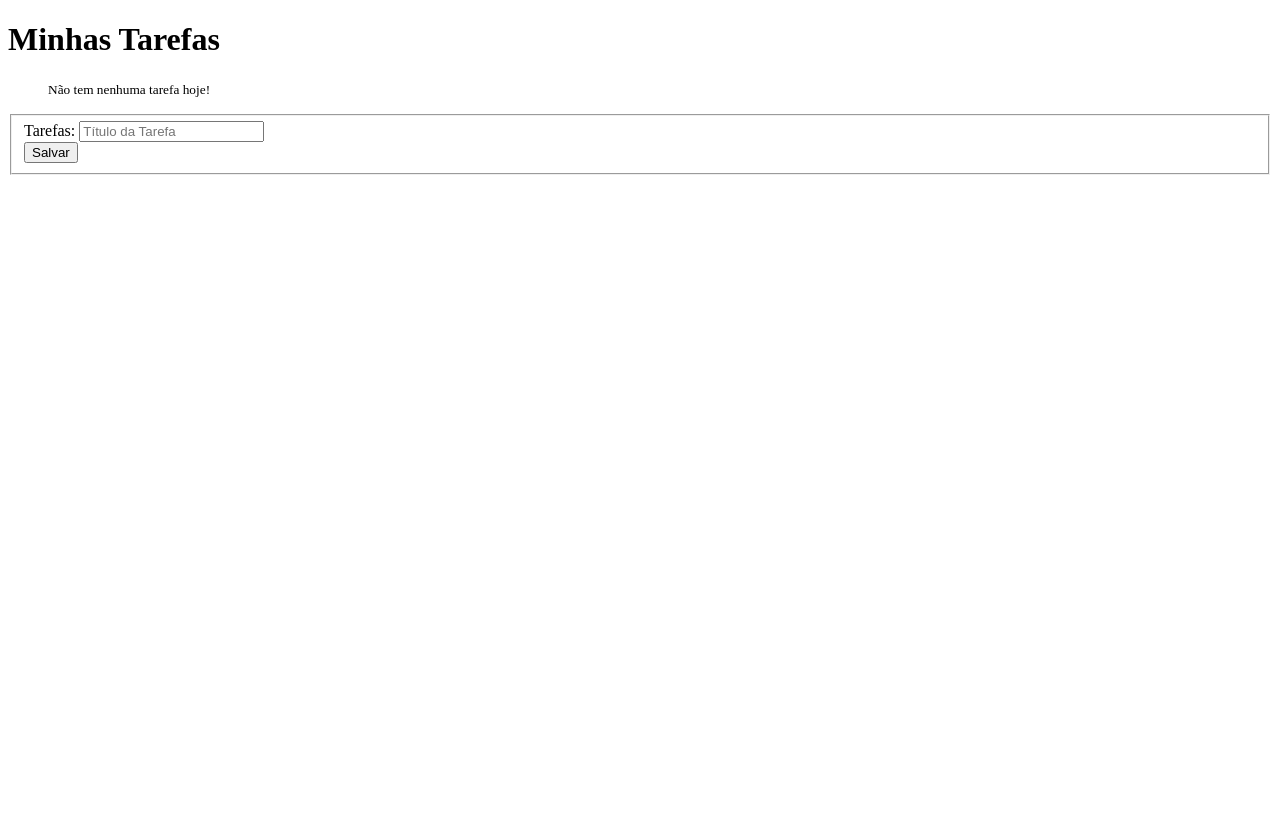
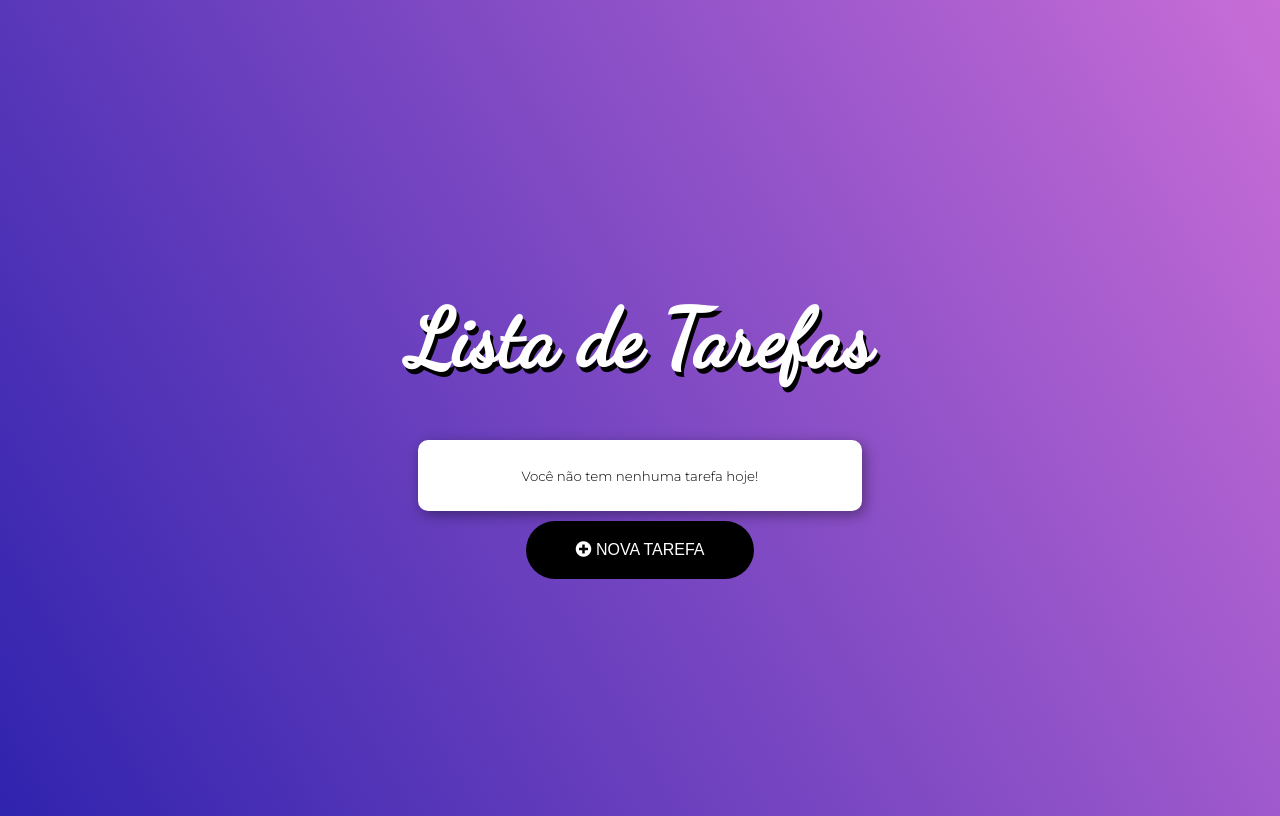
Before and after one commit to RodrigoGoisOficial/todoApp, an Angular app: page / in a window 1280 px wide. Built offline with nearby package versions, Linux system fonts and the light colour scheme.

Commit message:
design style and finalization of the project

```diff
--- a/src/app/app.component.html
+++ b/src/app/app.component.html
@@ -1,23 +1,33 @@
-<h1>{{ title }}</h1>
-<ul>
-  <p *ngIf="todos.length===0"><small>Não tem nenhuma tarefa hoje!</small></p>
+<h1 class="title animated jackInTheBox">Lista de Tarefas</h1>
+<ul class="animated flipInX" *ngIf="mode=='list'">
+  <p class="text-center" *ngIf="todos.length==0"><small>Você não tem nenhuma tarefa hoje!</small></p>
   <li *ngFor="let todo of todos">
-    {{ todo.id }}. {{ todo.todo }} |
-    <button *ngIf="!todo.done" (click)="markAsDone(todo)">CONCLUIR</button> |
-    <button *ngIf="todo.done" (click)="markAsUnDone(todo)">REFAZER</button> |
-    <button (click)="remover(todo)">REMOVER</button>
+    {{ todo.todo }}
+    <button (click)="remove(todo)"><i class="far fa-trash-alt"></i></button>
+    <button *ngIf="!todo.done" (click)="markAsDone(todo)"><i class="far fa-check-circle"></i></button>
+    <button *ngIf="todo.done" (click)="markAsUndone(todo)"><i class="fas fa-check-circle"></i></button>
   </li>
 </ul>
 
-<form [formGroup]="form">
-  <fieldset>
-    <label>Tarefas: </label>
-    <input type="text"
-    placeholder="Título da Tarefa"
-    minlength="3"
-    maxlength="60"
-    formControlName="title"><br>
-    <small *ngIf="form.invalid && !form.pristine">Este campo deve conter entre 3 e 60 caracteres</small>
-    <button (click)="add()">Salvar</button>
-  </fieldset>
-</form>
+<div id="modal" *ngIf="mode=='add'" class="animated flipInX">
+  <h1 class="text-center">Nova Tarefa</h1>
+  <form [formGroup]="form">
+    <input type="text" placeholder="Título da Tarefa" maxlength="60" formControlName="title"><br>
+    <small class="danger" *ngIf="form.invalid && !form.pristine">
+      Este campo deve conter entre 3 e 60caracteres<br>
+    </small>
+    <p class="text-center">
+      <button [disabled]="form.invalid" (click)="add()" class="button"><i class="far fa-save"></i> Salvar</button>
+    </p>
+  </form>
+  <br><br>
+</div>
+
+<button class="add-button animated fadeInUp button" (click)="changeMode('add')" *ngIf="mode=='list'">
+  <i class="fas fa-plus-circle"></i>
+  NOVA TAREFA
+</button>
+<button class="add-button animated fadeInUp button" (click)="changeMode('list')" *ngIf="mode=='add'">
+  <i class="fas fa-times"></i>
+  CANCELAR
+</button>
--- a/src/app/app.component.ts
+++ b/src/app/app.component.ts
@@ -1,8 +1,6 @@
-import { JsonPipe } from '@angular/common';
 import { Component } from '@angular/core';
-import { FormBuilder, FormGroup, Validators } from '@angular/forms';
-
-import { Todo } from './../models/todo.model';
+import { FormGroup, FormBuilder, Validators } from '@angular/forms';
+import { Todo } from 'src/models/todo.model';
 
 @Component({
   selector: 'app-root',
@@ -11,56 +9,62 @@
 })
 export class AppComponent {
   public todos: Todo[] = [];
-  public title: string = 'Minhas Tarefas';
   public form: FormGroup;
+  public mode: String = 'list';
 
   constructor(private fb: FormBuilder) {
     this.form = this.fb.group({
       title: ['', Validators.compose([
         Validators.minLength(3),
         Validators.maxLength(60),
-        Validators.required
+        Validators.required,
       ])]
     });
+
     this.load();
   }
 
-  add(){
+  changeMode(mode: String) {
+    this.mode = mode;
+  }
+
+  add() {
     const title = this.form.controls['title'].value;
     const id = this.todos.length + 1;
     this.todos.push(new Todo(id, title, false));
     this.save();
     this.clear();
+    this.changeMode('list');
   }
 
-  clear(){
+  clear() {
     this.form.reset();
   }
 
-  remover(todo: Todo){
+  remove(todo: Todo) {
     const index = this.todos.indexOf(todo);
-    if(index !== -1){
+    if (index !== -1) {
       this.todos.splice(index, 1);
     }
     this.save();
   }
 
-  markAsDone(todo: Todo){
+  markAsDone(todo: Todo) {
     todo.done = true;
     this.save();
   }
 
-  markAsUnDone(todo: Todo){
+  markAsUndone(todo: Todo) {
     todo.done = false;
     this.save();
   }
 
-  save(){
+  save() {
     const data = JSON.stringify(this.todos);
     localStorage.setItem('todos', data);
   }
 
-  load(){
+  load() {
     const data = localStorage.getItem('todos');
     if (data) {
       this.todos = JSON.parse(data);
@@ -68,5 +72,4 @@
       this.todos = [];
     }
   }
-
 }
--- a/src/index.html
+++ b/src/index.html
@@ -1,13 +1,21 @@
 <!doctype html>
 <html lang="en">
+
 <head>
   <meta charset="utf-8">
   <title>Todo</title>
   <base href="/">
+
   <meta name="viewport" content="width=device-width, initial-scale=1">
   <link rel="icon" type="image/x-icon" href="favicon.ico">
+
+  <link href="https://fonts.googleapis.com/css?family=Dancing+Script|Montserrat:100,200,300,400,500,600,700,800,900" rel="stylesheet">
+  <link rel="stylesheet" href="https://use.fontawesome.com/releases/v5.7.0/css/all.css" integrity="sha384-lZN37f5QGtY3VHgisS14W3ExzMWZxybE1SJSEsQp9S+oqd12jhcu+A56Ebc1zFSJ" crossorigin="anonymous">
+  <link rel="stylesheet" href="https://cdnjs.cloudflare.com/ajax/libs/animate.css/3.7.0/animate.min.css">
 </head>
+
 <body>
   <app-root></app-root>
 </body>
+
 </html>
--- a/src/styles.css
+++ b/src/styles.css
@@ -1 +1,107 @@
 /* You can add global styles to this file, and also import other style files */
+body {
+  height: 100vh;
+  display: flex;
+  align-items: center;
+  justify-content: center;
+  font-family: 'Montserrat', sans-serif;
+  font-weight: 300;
+  text-align: center;
+  background: #3023ae;
+  background: -moz-linear-gradient(60deg, #3023ae 0%, #c86dd7 100%);
+  background: -webkit-linear-gradient(60deg, #3023ae 0%, #c86dd7 100%);
+  background: linear-gradient(60deg, #3023ae 0%, #c86dd7 100%);
+  filter: progid:DXImageTransform.Microsoft.gradient(startColorstr='#3023ae', endColorstr='#c86dd7', GradientType=1);
+}
+
+button {
+  cursor: pointer;
+}
+
+ul {
+  text-align: left;
+  margin: 10px;
+  padding: 10px;
+  list-style: none;
+  background: #fff;
+  border-radius: 10px;
+  -webkit-box-shadow: 3px 4px 14px 0px rgba(0, 0, 0, 0.39);
+  -moz-box-shadow: 3px 4px 14px 0px rgba(0, 0, 0, 0.39);
+  box-shadow: 3px 4px 14px 0px rgba(0, 0, 0, 0.39);
+}
+
+li {
+  padding: 15px;
+  margin: 10px;
+  font-size: 1em;
+  font-style: italic;
+  border-bottom: 2px solid rgba(0, 0, 0, 0.2);
+}
+
+li>button {
+  border: none;
+  background-color: #fff;
+  font-size: 1em;
+  float: right;
+  opacity: 0.6;
+  transition: opacity 1s;
+}
+
+li>button:hover {
+  opacity: 1;
+  transition: opacity 1s;
+}
+
+.title {
+  font-family: 'Dancing Script', cursive;
+  color: #fff;
+  font-size: 5em;
+  text-shadow: 3px 5px #000;
+}
+
+.text-center {
+  text-align: center;
+}
+
+.button {
+  background-color: #000;
+  border: none;
+  padding: 20px;
+  color: #fff;
+  border-radius: 30px;
+  font-size: 1em;
+  font-weight: 100;
+  padding-left: 50px;
+  padding-right: 50px;
+}
+
+#modal {
+  text-align: left;
+  margin: 10px;
+  padding: 10px;
+  list-style: none;
+  background: #fff;
+  border-radius: 10px;
+  -webkit-box-shadow: 3px 4px 14px 0px rgba(0, 0, 0, 0.39);
+  -moz-box-shadow: 3px 4px 14px 0px rgba(0, 0, 0, 0.39);
+  box-shadow: 3px 4px 14px 0px rgba(0, 0, 0, 0.39);
+}
+
+#modal>h1 {
+  font-weight: 300;
+}
+
+input {
+  width: 100%;
+  line-height: 50px;
+  text-indent: 10px;
+  font-size: 1.2em;
+}
+
+.danger {
+  background-color: #ff0000;
+  color: #fff;
+  font-weight: bold;
+  padding: 5px;
+  margin-top: 10px;
+}
```
Also changed, not shown: 2 other files (tests, documents, lock files or other folders).
